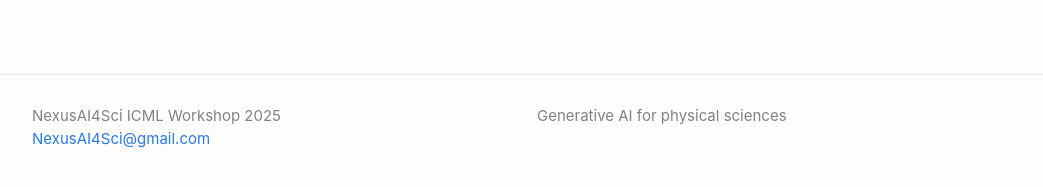
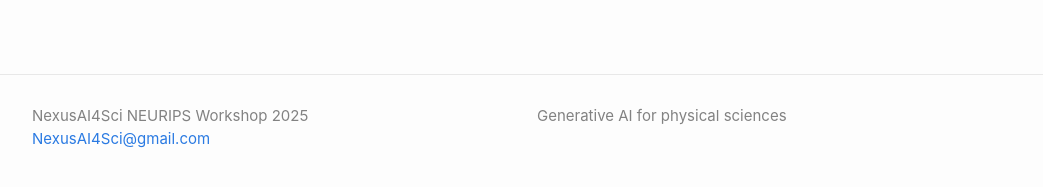
Before and after one commit to NexusAI4Sci/NexusAI4Sci.github.io, a Jekyll site: the page built from index.md, in a window 1280 px wide and 900 px high, scrolled down 4085 px. Shown: the part 690-877 px from the top of the window, without its empty margins (118-1161 px from the left). Built offline with Jekyll 4.4.1, drawn with Linux system fonts in a browser that asks for light colours; nearby versions of some CDN libraries.

Commit message:
minor edits

```diff
--- a/_config.yml
+++ b/_config.yml
@@ -1,6 +1,6 @@
-title: NexusAI4Sci ICML Workshop 2025
+title: NexusAI4Sci NEURIPS Workshop 2025
 author:
-  name: NexusAI4Sci ICML Workshop 2025
+  name: NexusAI4Sci NEURIPS Workshop 2025
   email: NexusAI4Sci@gmail.com
 description: > # this means to ignore newlines until "show_excerpts:"
   Generative AI for physical sciences
--- a/_data/navigation.yml
+++ b/_data/navigation.yml
@@ -12,5 +12,5 @@
   url: /index.html#schedule
 - title: Technical committee
   url: /index.html#technical_committee
-- title: ICML2025
+- title: NEURIPS2025
   url: https://NexusAI4Sci.github.io/
```
Also changed, not shown: 2 other files.
